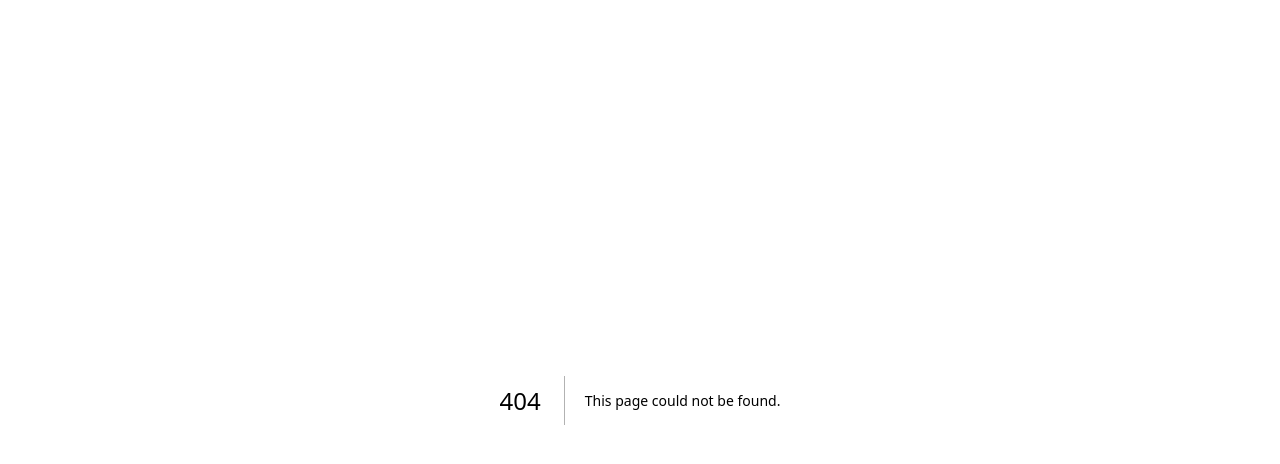
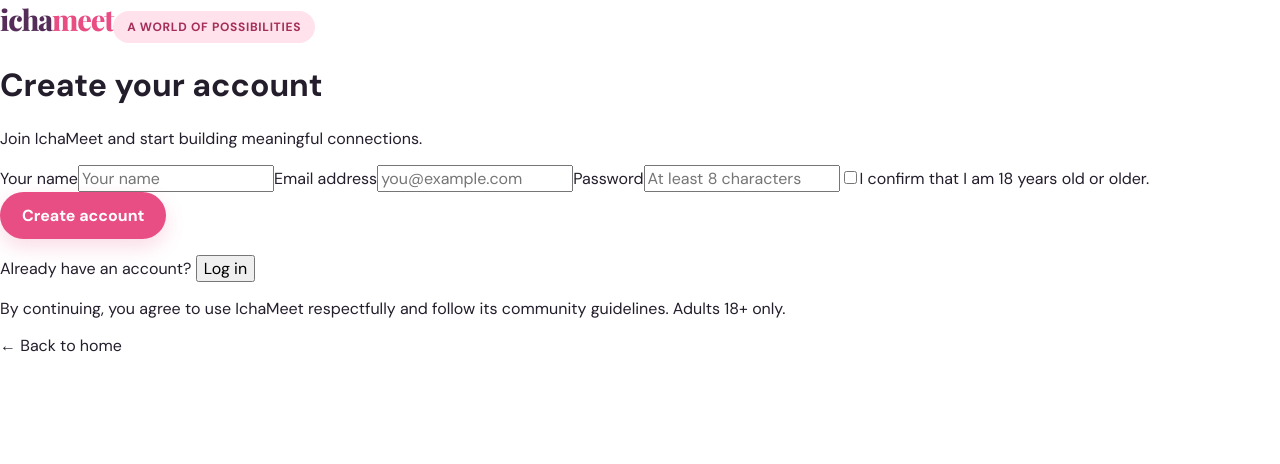
Before and after one commit to chisoluokenyi-debug/ichameet, a Next.js app: page /signup in a window 1280 px wide. Before the commit this address had no page. Shown: the top 464 px of the page. Built offline with nearby package versions, Linux system fonts and the light colour scheme.

Commit message:
Add IchaMeet app/signup/page.tsx

```diff
--- /dev/null
+++ b/app/signup/page.tsx
@@ -0,0 +1,69 @@
+"use client";
+
+import { FormEvent, useState } from "react";
+import Link from "next/link";
+import { useRouter, useSearchParams } from "next/navigation";
+import { createClient } from "@/lib/supabase/client";
+
+export default function SignupPage() {
+  const router = useRouter();
+  const params = useSearchParams();
+  const [mode, setMode] = useState<"signup" | "login">("signup");
+  const [name, setName] = useState("");
+  const [email, setEmail] = useState("");
+  const [password, setPassword] = useState("");
+  const [adult, setAdult] = useState(false);
+  const [busy, setBusy] = useState(false);
+  const [notice, setNotice] = useState(params.get("message") === "verification-failed" ? "Email verification could not be completed. Please try again." : "");
+  const [error, setError] = useState("");
+
+  async function submit(event: FormEvent<HTMLFormElement>) {
+    event.preventDefault();
+    setBusy(true); setError(""); setNotice("");
+    try {
+      const supabase = createClient();
+      if (mode === "signup") {
+        if (!adult) throw new Error("You must confirm that you are 18 or older to join IchaMeet.");
+        const { data, error: authError } = await supabase.auth.signUp({
+          email: email.trim(),
+          password,
+          options: {
+            data: { display_name: name.trim() },
+            emailRedirectTo: `${window.location.origin}/auth/callback?next=/account`,
+          },
+        });
+        if (authError) throw authError;
+        if (data.session) router.push("/account");
+        else setNotice("Your account request was received. Check your email and open the verification link to activate your account.");
+      } else {
+        const { error: authError } = await supabase.auth.signInWithPassword({ email: email.trim(), password });
+        if (authError) throw authError;
+        router.push("/account");
+        router.refresh();
+      }
+    } catch (e) {
+      setError(e instanceof Error ? e.message : "Something went wrong. Please try again.");
+    } finally { setBusy(false); }
+  }
+
+  return <main className="auth-page">
+    <div className="auth-card">
+      <Link className="brand auth-brand" href="/">icha<span>meet</span></Link>
+      <span className="eyebrow">A world of possibilities</span>
+      <h1>{mode === "signup" ? "Create your account" : "Welcome back"}</h1>
+      <p className="auth-intro">{mode === "signup" ? "Join IchaMeet and start building meaningful connections." : "Log in to continue to IchaMeet."}</p>
+      {notice && <p className="auth-notice" role="status">{notice}</p>}
+      {error && <p className="auth-error" role="alert">{error}</p>}
+      <form onSubmit={submit}>
+        {mode === "signup" && <><label htmlFor="display-name">Your name</label><input id="display-name" value={name} onChange={e=>setName(e.target.value)} autoComplete="name" maxLength={60} required placeholder="Your name"/></>}
+        <label htmlFor="email">Email address</label><input id="email" type="email" value={email} onChange={e=>setEmail(e.target.value)} autoComplete="email" required placeholder="you@example.com"/>
+        <label htmlFor="password">Password</label><input id="password" type="password" value={password} onChange={e=>setPassword(e.target.value)} autoComplete={mode === "signup" ? "new-password" : "current-password"} minLength={8} required placeholder="At least 8 characters"/>
+        {mode === "signup" && <label className="adult-check"><input type="checkbox" checked={adult} onChange={e=>setAdult(e.target.checked)}/><span>I confirm that I am 18 years old or older.</span></label>}
+        <button className="btn btn-primary auth-submit" disabled={busy}>{busy ? "Please wait…" : mode === "signup" ? "Create account" : "Log in"}</button>
+      </form>
+      <p className="auth-switch">{mode === "signup" ? "Already have an account?" : "New to IchaMeet?"} <button onClick={()=>{setMode(mode === "signup" ? "login" : "signup");setError("");setNotice("");}}>{mode === "signup" ? "Log in" : "Create an account"}</button></p>
+      <p className="auth-terms">By continuing, you agree to use IchaMeet respectfully and follow its community guidelines. Adults 18+ only.</p>
+      <Link className="auth-home" href="/">← Back to home</Link>
+    </div>
+  </main>;
+}
```
